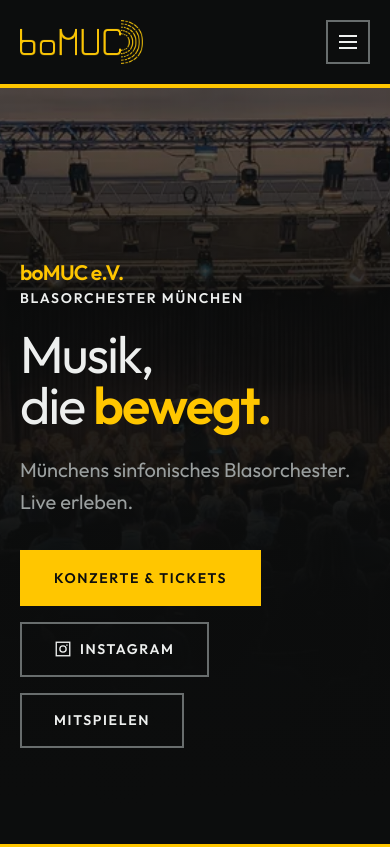
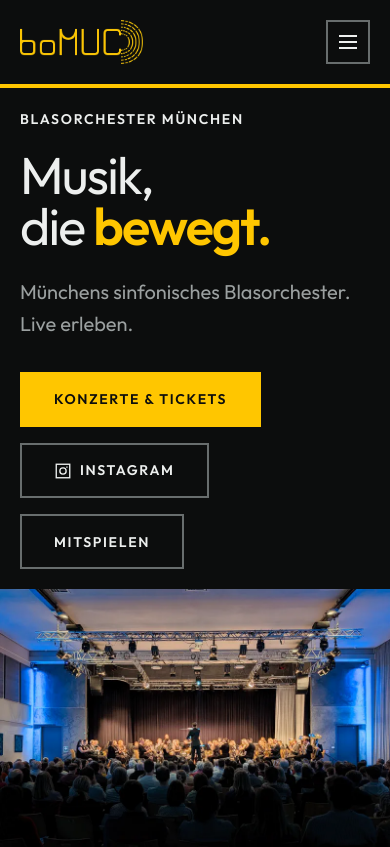
Before and after one commit to blasorchester-muenchen/website, a website: page index.html in a window 390 px wide. Shown: the top 847 px of the page. Drawn offline with Linux system fonts and the light colour scheme.

Commit message:
Improve hero for mobile views

```diff
--- a/css/style.css
+++ b/css/style.css
@@ -1089,14 +1089,27 @@ body:has(.lightbox[open]) { overflow: hidden; }
 }
 
 @media (width <= 40rem) {
-  .hero--full::after {
-    background: linear-gradient(
-      to top,
-      var(--bg) 4%,
-      color-mix(in srgb, var(--bg) 88%, transparent) 62%,
-      color-mix(in srgb, var(--bg) 46%, transparent) 100%);
+  /* A dimmed photo behind the text is nearly invisible on a phone, so the
+     photograph moves below the text at full brightness instead. */
+  .hero--full {
+    flex-direction: column;
+    align-items: stretch;
+    justify-content: flex-start;
+    min-height: 0;
+    padding-bottom: 0;
   }
-
+  .hero--full::after { display: none; }
+  .hero--full picture {
+    position: relative;
+    inset: auto;
+    order: 2;
+    height: auto;
+    aspect-ratio: 4 / 3;
+    margin-top: var(--gutter);
+  }
+  .hero__bg { position: static; height: 100%; }
+  /* The header logo already carries the name on phones. */
+  .hero__brand { display: none; }
 
   .hdr__logo img { height: 2.75rem; }
   .board { grid-template-columns: repeat(2, 1fr); }
```
